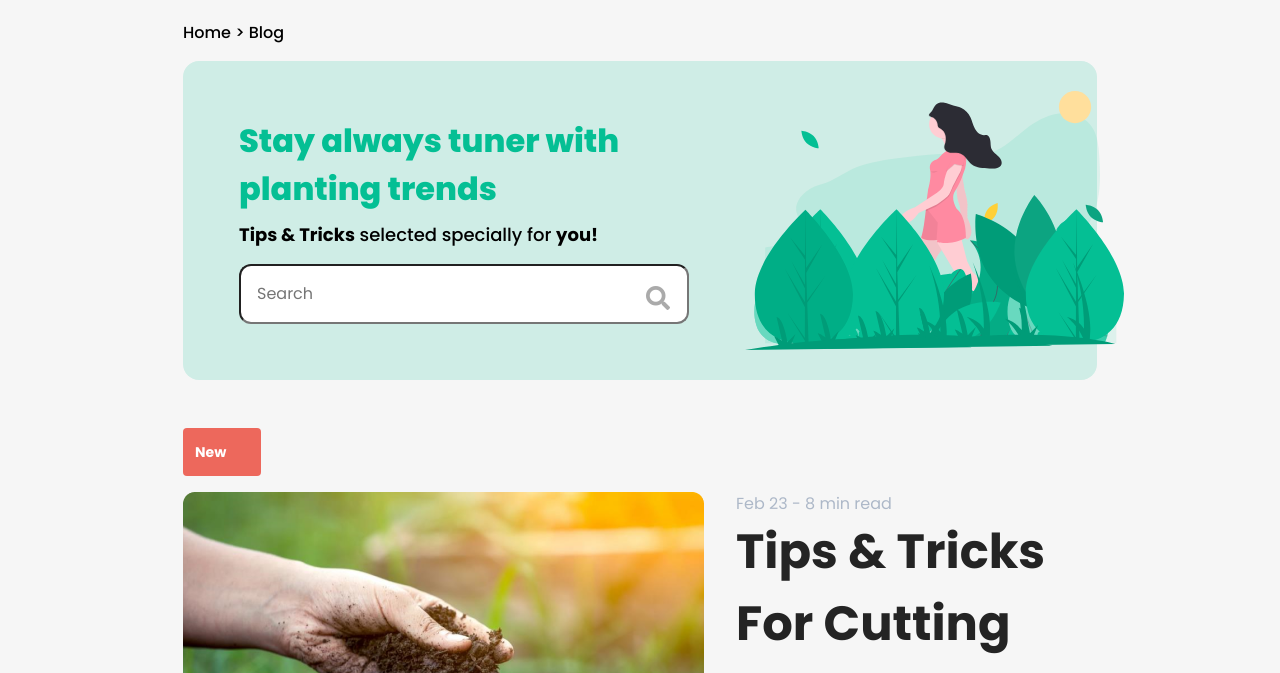
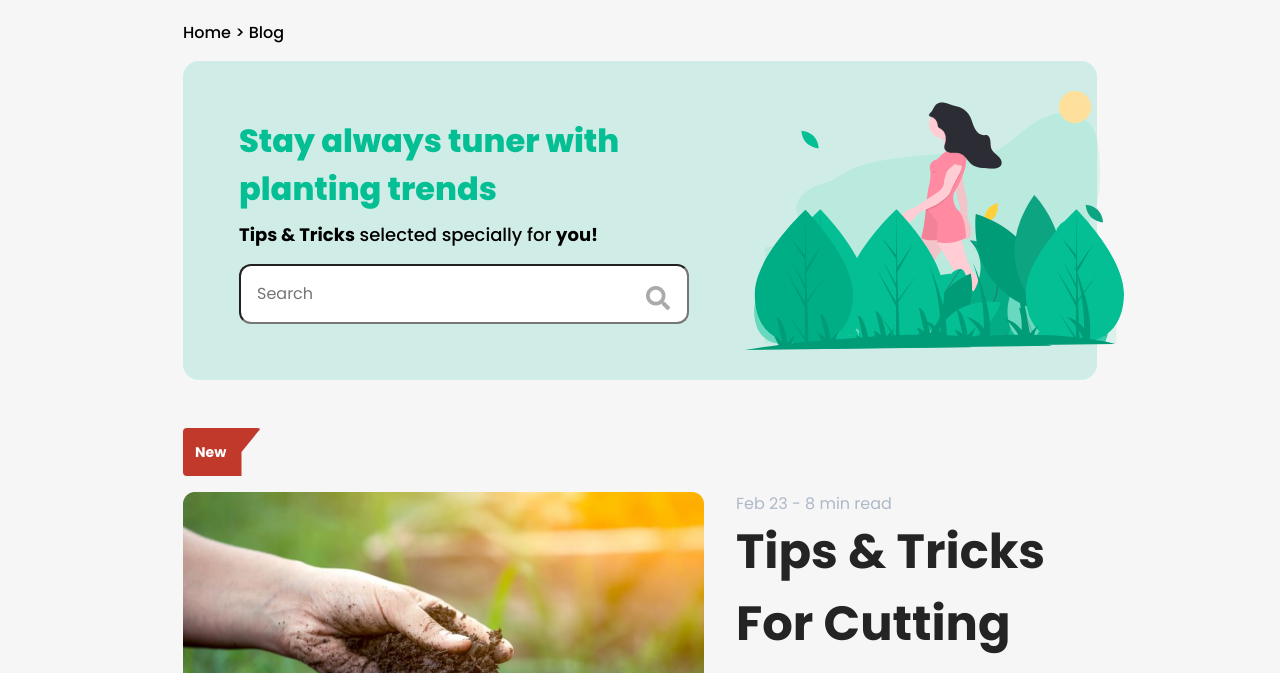
Before and after one commit to yurasokal/PlantIn, a website built with Parcel: page src/index.html in a window 1280 px wide. Shown: the part 67-740 px from the top of the page. Built offline with nearby package versions, Linux system fonts and the light colour scheme.

Commit message:
smooth changes

```diff
--- a/src/styles/_footer.scss
+++ b/src/styles/_footer.scss
@@ -1,12 +1,12 @@
 .footer {
-  margin: 24px 183px;
+  color: #91a0b6;
   display: flex;
   flex-direction: row;
-  justify-content: space-between;
   font-size: 14px;
   font-weight: 400;
+  justify-content: space-between;
   line-height: 20px;
-  color: #91a0b6;
+  margin: 24px 183px;
 
 
   &__anotation {
--- a/src/styles/_new.scss
+++ b/src/styles/_new.scss
@@ -10,6 +10,11 @@
     color: #fff;
     border-radius: 4px;
     margin-bottom: 16px;
+    color: #fff;
+    padding-right: 0;
+    background-color: #c0392b;
+  // -webkit-clip-path: polygon(0% 0%, 100% 0, 100% 70%, 90% 100%, 0% 100%);
+  clip-path: polygon(0 0, 100% 0, 100% 0%, 75% 50%, 0% 100000000%);
   }
 
   &__block {
@@ -17,10 +22,6 @@
     flex-direction: row;
     gap: 32px;
   }
-
-  // &__image {
-
-  // }
 
   &__right {
     width: 521px;
```
Also changed, not shown: docs/index.html (+1 -1 lines), README.md, 4 other files.
